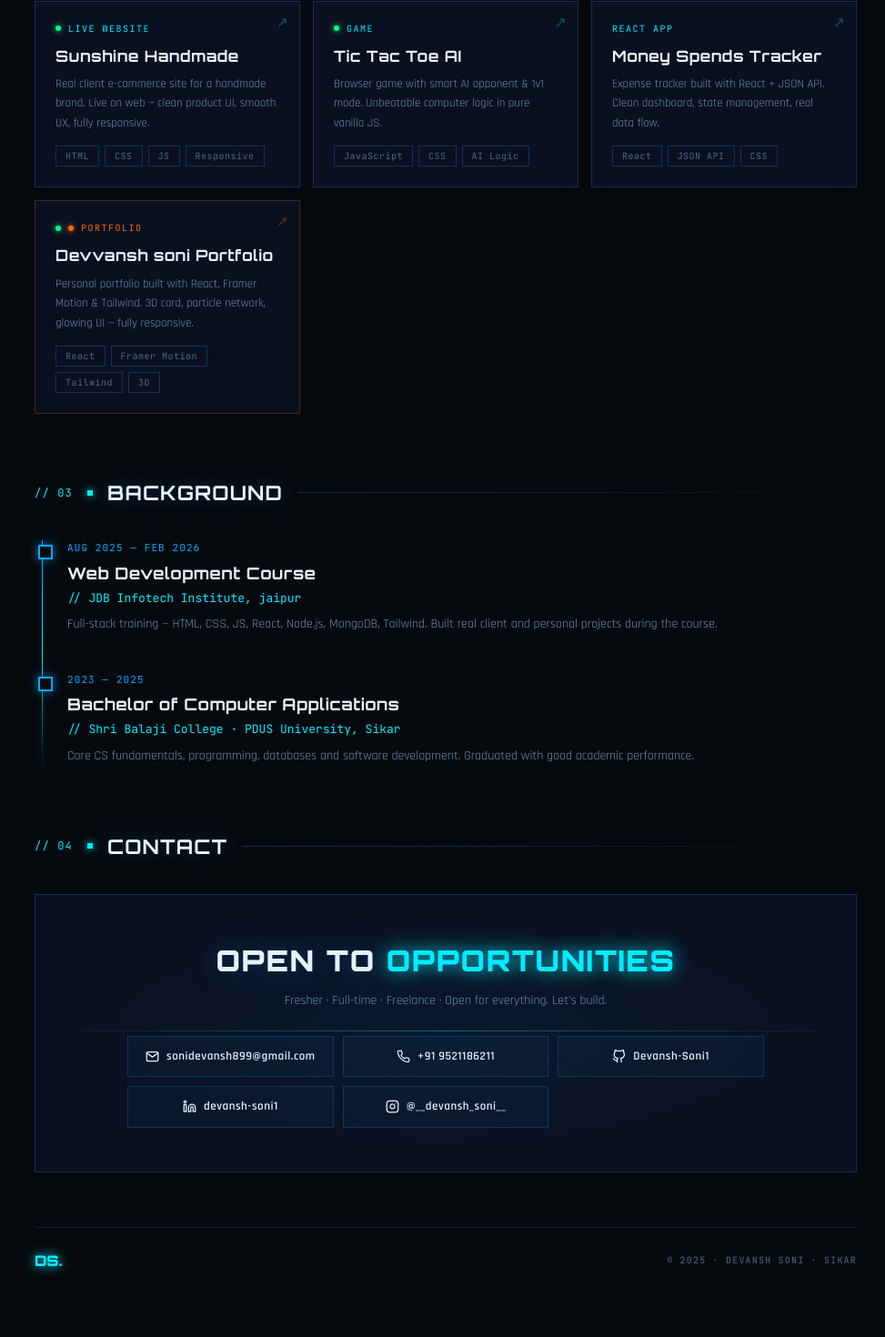
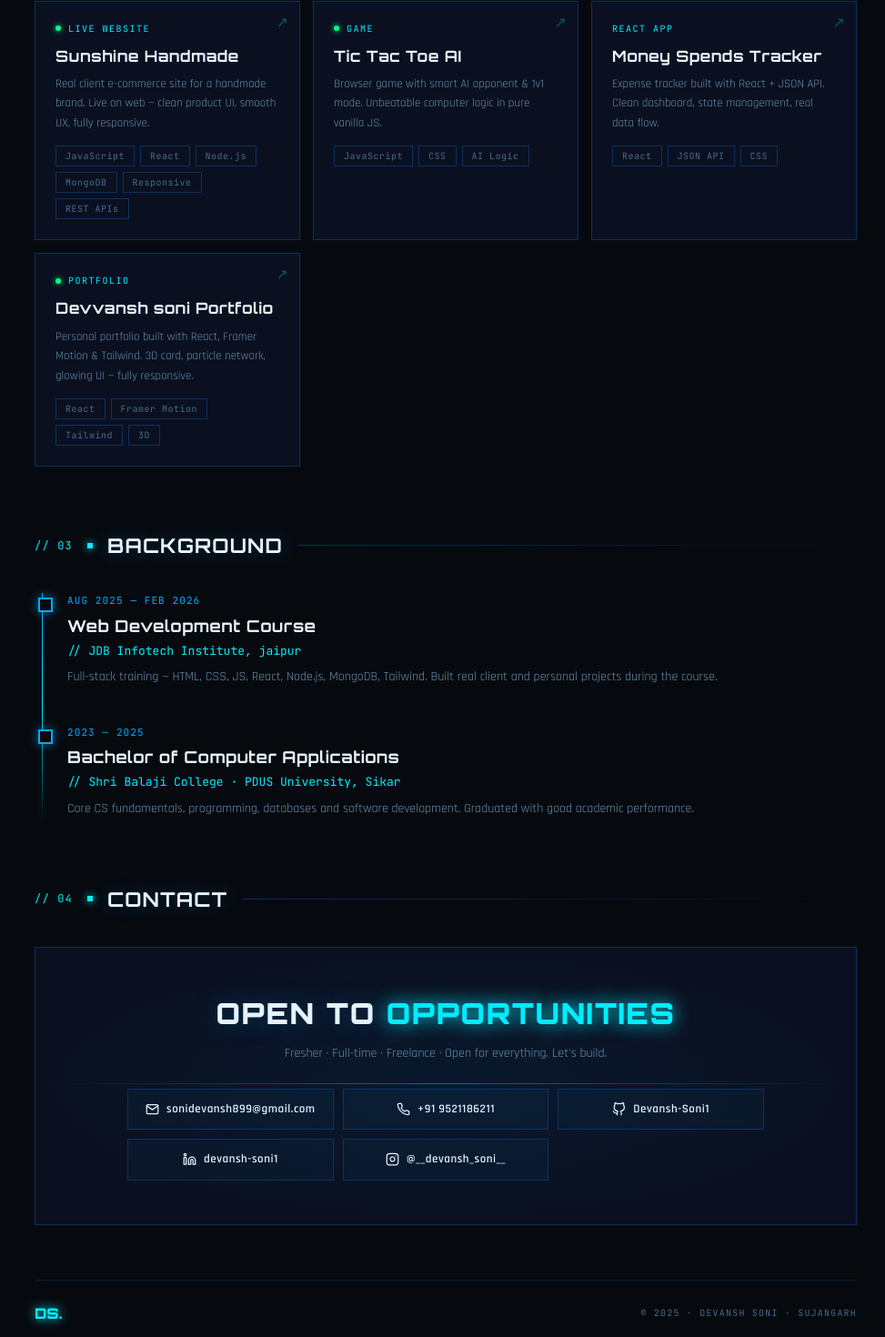
Before and after one commit to Devansh-Soni1/Devansh-soni-portfolio, a React (Vite) app: page / in a window 1280 px wide. Shown: the part 1071-2541 px from the top of the page at 91% size, without its empty margins (150-1123 px from the left). Built offline with nearby package versions, Linux system fonts and the light colour scheme.

Commit message:
update design

```diff
--- a/src/components/Footer.jsx
+++ b/src/components/Footer.jsx
@@ -11,7 +11,7 @@ export default function Footer() {
         DS.
       </div>
       <div style={{ fontSize: 10, color: 'var(--muted)', letterSpacing: '0.12em', fontFamily: 'JetBrains Mono,monospace' }}>
-        © 2025 · DEVANSH SONI · SIKAR
+        © 2025 · DEVANSH SONI · SUJANGARH
       </div>
     </footer>
   )
--- a/src/components/Projects.jsx
+++ b/src/components/Projects.jsx
@@ -13,10 +13,9 @@ function LiveDot({ color = 'var(--green)' }) {
 }
 
 function ProjectCard({ project, index }) {
-  const isPortfolio = project.tag === 'Portfolio'
-  const tagColor = isPortfolio ? 'var(--orange)' : 'var(--cyan)'
-  const borderDefault = isPortfolio ? 'rgba(255,106,0,0.25)' : 'var(--border2)'
-  const borderHover   = isPortfolio ? 'rgba(255,106,0,0.5)'  : 'rgba(0,238,255,0.3)'
+  const tagColor = 'var(--cyan)'
+  const borderDefault =  'var(--border2)'
+  const borderHover   = 'rgba(0,238,255,0.3)'
 
   return (
     <motion.a
@@ -50,7 +49,6 @@ function ProjectCard({ project, index }) {
       {/* tag */}
       <div style={{ display: 'flex', alignItems: 'center', gap: 8, marginBottom: 10, flexWrap: 'wrap' }}>
         {project.isLive     && <LiveDot />}
-        {isPortfolio        && <LiveDot color="var(--orange)" />}
         <span style={{ fontSize: 10, letterSpacing: '0.15em', textTransform: 'uppercase', color: tagColor, fontFamily: 'JetBrains Mono,monospace' }}>
           {project.tag}
         </span>
--- a/src/data/data.js
+++ b/src/data/data.js
@@ -43,7 +43,7 @@ export const projects = [
     isLive: true,
     title: 'Sunshine Handmade',
     desc: 'Real client e-commerce site for a handmade brand. Live on web — clean product UI, smooth UX, fully responsive.',
-    tech: ['HTML', 'CSS', 'JS', 'Responsive'],
+    tech: ['JavaScript', 'React', 'Node.js', 'MongoDB', 'Responsive', 'REST APIs'],
     link: 'https://www.sunshinehandmade.in/',
   },
   {
```
